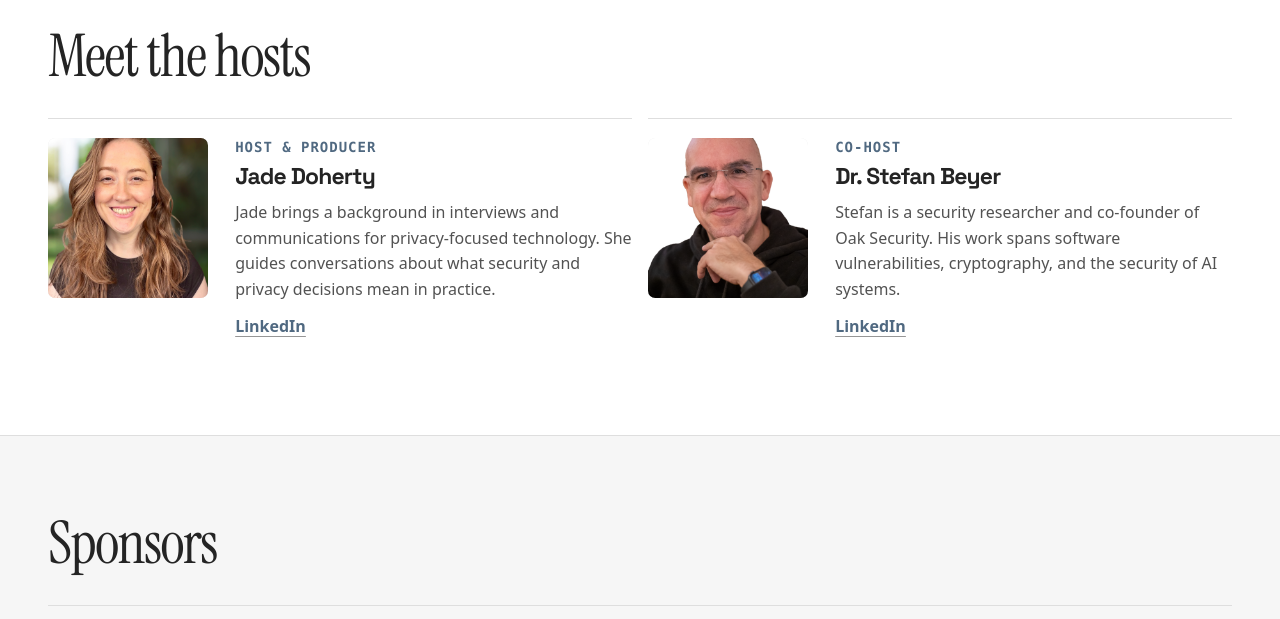
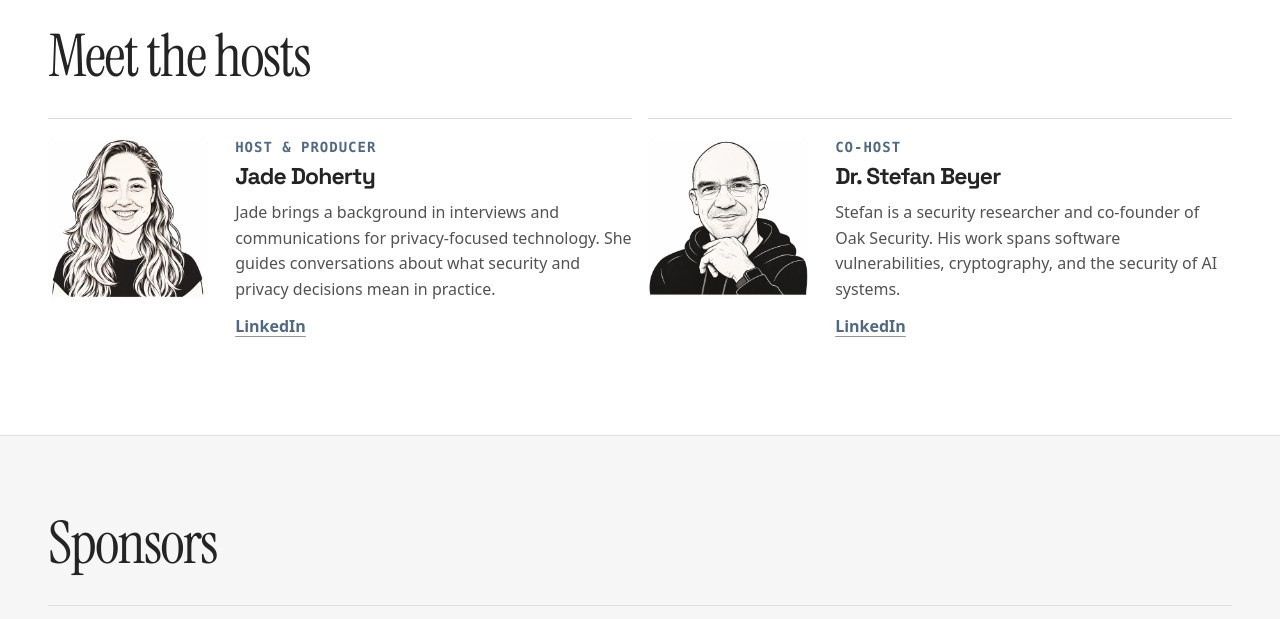
Before and after one commit to stbeyer/cyphertalk, a plain HTML site: page index.html in a window 1280 px wide. Shown: the part 2220-2839 px from the top of the page. Drawn offline with Linux system fonts and the light colour scheme.

Commit message:
Use illustrated portraits for the CypherTalk hosts

```diff
--- a/index.html
+++ b/index.html
@@ -166,7 +166,7 @@
       </div>
       <div class="hosts-grid">
         <article class="host">
-          <img src="team-jade.png" alt="" width="500" height="500" loading="lazy">
+          <img src="portrait-jade.webp" alt="" width="500" height="500" loading="lazy">
           <div>
             <p class="kicker">Host &amp; producer</p>
             <h3>Jade Doherty</h3>
@@ -175,7 +175,7 @@
           </div>
         </article>
         <article class="host">
-          <img src="team-stefan.png" alt="" width="500" height="500" loading="lazy">
+          <img src="portrait-stefan.webp" alt="" width="500" height="500" loading="lazy">
           <div>
             <p class="kicker">Co-host</p>
             <h3>Dr. Stefan Beyer</h3>
```
Also changed, not shown: portrait-jade.webp (added), portrait-stefan.webp (added).
